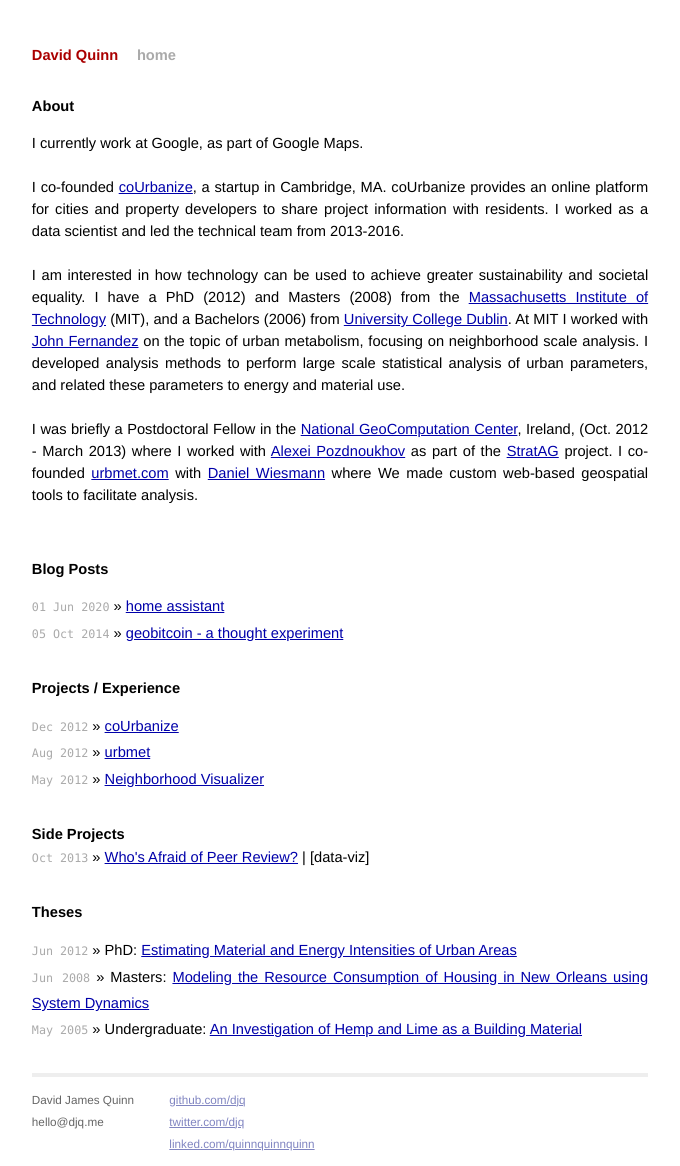
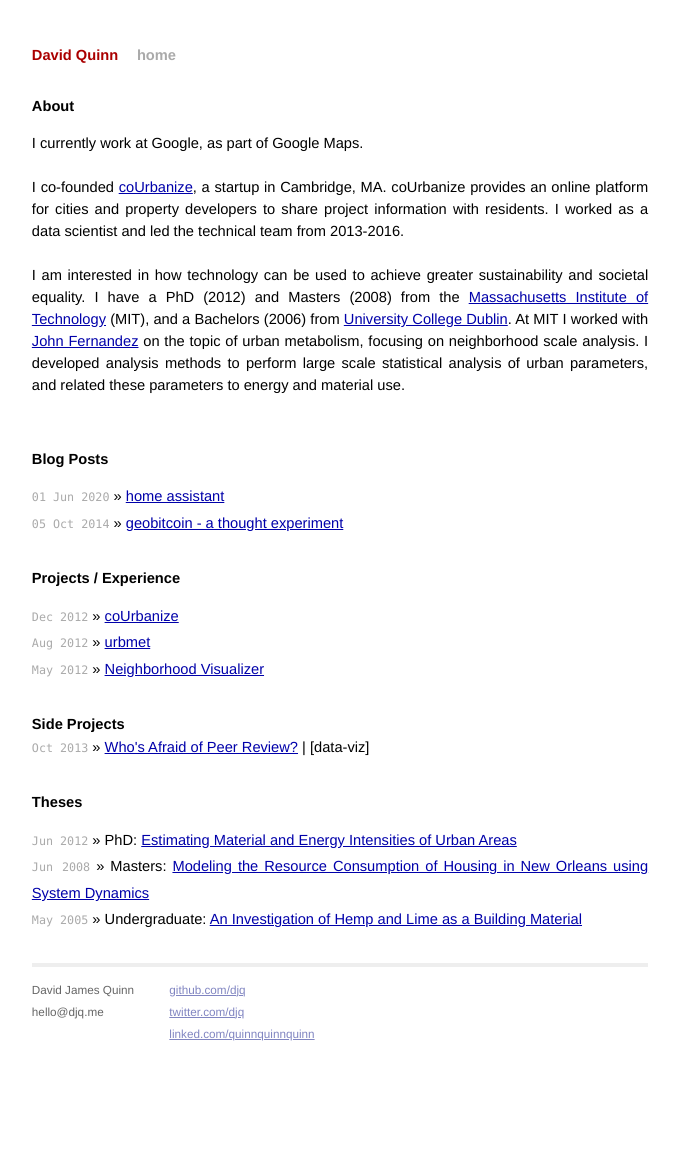
Before and after one commit to djq/djq.github.com, a Jekyll site: the page built from index.html, in a window 1280 px wide. Shown: the whole page, without its empty margins (300-980 px from the left). Built offline with Jekyll 4.4.1, drawn with Linux system fonts in a browser that asks for light colours; after the commit the page ends 1056 px from its top, so only the background shows below that.

Commit message:
Update index.html

```diff
--- a/index.html
+++ b/index.html
@@ -14,7 +14,6 @@
 
     I am interested in how technology can be used to achieve greater sustainability and societal equality. I have a PhD (2012) and Masters (2008) from the <a href="http://mit.edu/">Massachusetts Institute of Technology</a> (MIT), and a Bachelors (2006) from <a href="http://ucd.ie">University College Dublin</a>. At MIT I worked with <a href="http://architecture.mit.edu/faculty/john-fernandez">John Fernandez</a> on the topic of urban metabolism, focusing on neighborhood scale analysis. I developed analysis methods to perform large scale statistical analysis of urban parameters, and related these parameters to energy and material use.<br><br>
 
-    I was briefly a Postdoctoral Fellow in the <a href="http://ncg.nuim.ie/">National GeoComputation Center</a>, Ireland, (Oct. 2012 - March 2013) where I worked with <a href="http://ncg.nuim.ie/redir.php?action=staff/staff/apozdnoukhov">Alexei Pozdnoukhov</a> as part of the <a href="http://www.stratag.ie/">StratAG</a> project. I co-founded <a href="http://urbmet.com">urbmet.com</a> with <a href="http://web.ist.utl.pt/daniel.wiesmann/">Daniel Wiesmann</a> where We made custom web-based geospatial tools to facilitate analysis.<br><br>
   </ul>
 
   <h1>Blog Posts</h1>
```
